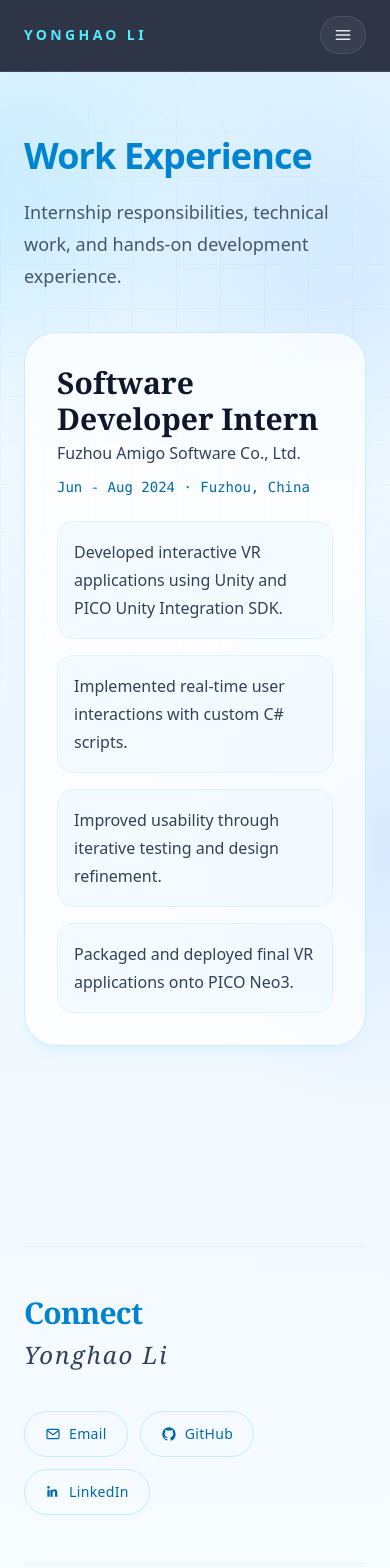
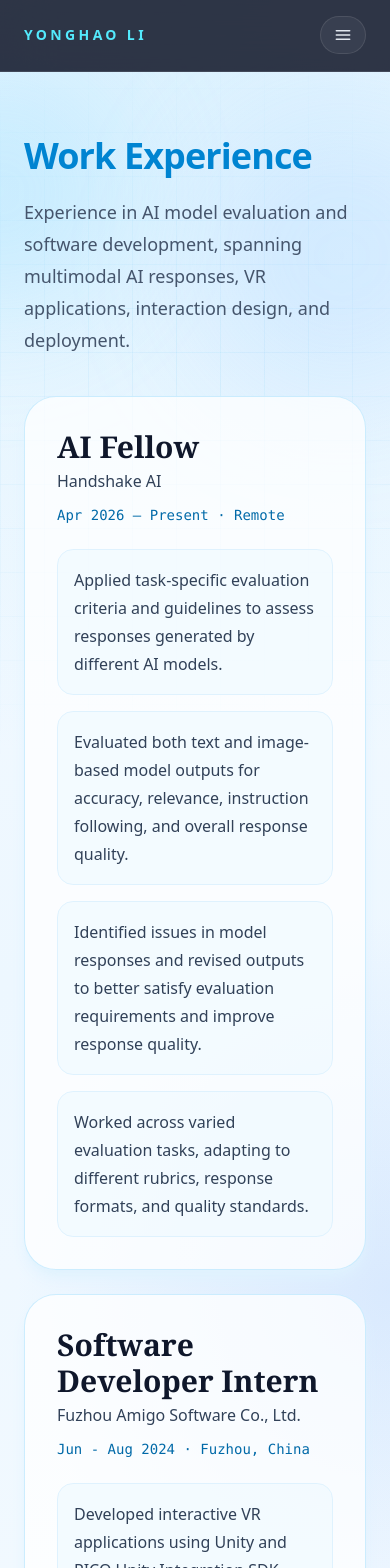
Before and after one commit to Yonghao007/yonghao007.github.io, a Next.js app: page /experience in a window 390 px wide. Shown: the top 1568 px of the page. Built offline with nearby package versions, Linux system fonts and the light colour scheme.

Commit message:
Update portfolio content and experience

```diff
--- a/app/about/page.tsx
+++ b/app/about/page.tsx
@@ -55,23 +55,22 @@ export default function AboutPage() {
     <PageShell
       eyebrow="About"
       title="About Me"
-      intro="Computer Science graduate student at Brown University, currently focused on AI and software, with a broad undergraduate foundation across several areas of computing."
+      intro="Computer Science graduate with a focus on AI and software, a broad foundation across computing, and a practical approach to building reliable products."
     >
       <div className="flex flex-col gap-12">
         <section className="border-t border-sky-100/80 pt-8">
           <h2 className="font-serif text-3xl font-semibold text-slate-900">Background</h2>
           <p className="mt-5 max-w-4xl text-[1.05rem] leading-8 text-slate-600">
-            I am currently pursuing a Master of Science in Computer Science at Brown
-            University, where my recent work has been primarily focused on artificial
-            intelligence and software. Before that, my undergraduate study gave me
-            exposure to a broader range of areas, including software, computer networks,
-            privacy and security, and embedded systems.
+            I recently completed a Master of Science in Computer Science at Brown
+            University, where my work focused primarily on artificial intelligence and
+            software. Before that, my undergraduate study gave me exposure to a broader
+            range of areas, including software, computer networks, privacy and security,
+            and embedded systems.
           </p>
           <p className="mt-5 max-w-4xl text-[1.05rem] leading-8 text-slate-600">
             That mix of breadth and focus has shaped how I think about computing. I am
-            especially interested in building systems that are technically strong,
-            practical to use, and informed by both solid engineering and intelligent
-            behavior.
+            now looking for opportunities where I can contribute to technically strong,
+            practical systems through solid software engineering and intelligent behavior.
           </p>
         </section>
 
--- a/app/components/footer.tsx
+++ b/app/components/footer.tsx
@@ -50,7 +50,7 @@ export default function Footer() {
   ];
 
   return (
-    <footer className="mx-auto mt-20 max-w-6xl px-6 py-14 text-sm text-slate-500">
+    <footer className="mx-auto mt-0 max-w-6xl px-6 py-14 text-sm text-slate-500">
       <div className="border-t border-sky-100/80 pt-12">
         <div className="grid gap-10 md:grid-cols-[1.15fr_0.85fr] md:items-start">
           <div>
--- a/app/education/page.tsx
+++ b/app/education/page.tsx
@@ -5,7 +5,7 @@ export default function EducationPage() {
     <PageShell
       eyebrow="Education"
       title="Academic Background"
-      intro="An academic journey from undergraduate study to graduate work in computer science."
+      intro="A completed computer science education spanning software engineering, artificial intelligence, and systems."
     >
       <div className="relative ml-4 border-l border-sky-200 pl-8">
         <div className="relative mb-14">
@@ -25,7 +25,7 @@ export default function EducationPage() {
 
             <div className="space-y-3 lg:pt-1">
               <p className="font-mono text-xs uppercase tracking-[0.16em] text-sky-600">
-                Expected May 2026
+                May 2026
               </p>
               <p className="text-sm text-slate-500">Providence, Rhode Island, USA</p>
               <p className="text-sm text-slate-500">GPA: 4.00</p>
--- a/app/experience/page.tsx
+++ b/app/experience/page.tsx
@@ -5,17 +5,55 @@ export default function ExperiencePage() {
     <PageShell
       eyebrow="Experience"
       title="Work Experience"
-      intro="Internship responsibilities, technical work, and hands-on development experience."
+      intro="Experience in AI model evaluation and software development, spanning multimodal AI responses, VR applications, interaction design, and deployment."
     >
       <div className="space-y-6">
+        {/* Handshake AI */}
+        <div className="rounded-[2rem] border border-sky-200/70 bg-white/75 p-8 shadow-lg shadow-sky-100">
+          <div className="flex flex-col gap-3 md:flex-row md:items-center md:justify-between">
+            <div>
+              <h2 className="font-serif text-3xl font-semibold text-slate-900">
+                AI Fellow
+              </h2>
+              <p className="mt-1 text-base font-medium text-slate-700">
+                Handshake AI
+              </p>
+            </div>
+
+            <div className="font-mono text-sm font-medium text-sky-700">
+              Apr 2026 – Present · Remote
+            </div>
+          </div>
+
+          <div className="mt-6 grid gap-4 md:grid-cols-2">
+            {[
+              "Applied task-specific evaluation criteria and guidelines to assess responses generated by different AI models.",
+              "Evaluated both text and image-based model outputs for accuracy, relevance, instruction following, and overall response quality.",
+              "Identified issues in model responses and revised outputs to better satisfy evaluation requirements and improve response quality.",
+              "Worked across varied evaluation tasks, adapting to different rubrics, response formats, and quality standards.",
+            ].map((item) => (
+              <div
+                key={item}
+                className="rounded-2xl border border-sky-100 bg-sky-50/70 p-4 text-base leading-7 text-slate-700"
+              >
+                {item}
+              </div>
+            ))}
+          </div>
+        </div>
+
+        {/* Fuzhou Amigo Software */}
         <div className="rounded-[2rem] border border-sky-200/70 bg-white/75 p-8 shadow-lg shadow-sky-100">
           <div className="flex flex-col gap-3 md:flex-row md:items-center md:justify-between">
             <div>
               <h2 className="font-serif text-3xl font-semibold text-slate-900">
                 Software Developer Intern
               </h2>
-              <p className="mt-1 text-base font-medium text-slate-700">Fuzhou Amigo Software Co., Ltd.</p>
+              <p className="mt-1 text-base font-medium text-slate-700">
+                Fuzhou Amigo Software Co., Ltd.
+              </p>
             </div>
+
             <div className="font-mono text-sm font-medium text-sky-700">
               Jun - Aug 2024 · Fuzhou, China
             </div>
--- a/app/page.tsx
+++ b/app/page.tsx
@@ -8,8 +8,8 @@ const cards = [
     title: "About",
     desc: "Who I am, what I study, and what I enjoy building.",
     items: [
-      "Computer Science graduate student at Brown University",
-      "Interested in thoughtful, user-facing software systems",
+      "M.S. in Computer Science graduate with a focus on AI and software",
+      "Seeking software engineering and AI-focused opportunities",
     ],
   },
   {
@@ -54,9 +54,10 @@ export default function HomePage() {
 
           <div className="mt-6 grid gap-6 lg:grid-cols-[1.1fr_0.9fr] lg:items-start">
             <p className="max-w-3xl text-[1.05rem] leading-8 text-slate-600 md:text-xl">
-              Computer Science graduate student at Brown University, interested in
-              building thoughtful, user-facing systems and turning technical ideas
-              into practical software.
+              Computer Science graduate with a focus on AI and software, building
+              thoughtful, user-facing systems and turning technical ideas into
+              practical software. Currently seeking software engineering and
+              AI-focused opportunities.
             </p>
 
             <div className="flex flex-wrap gap-3 lg:justify-end">
```
